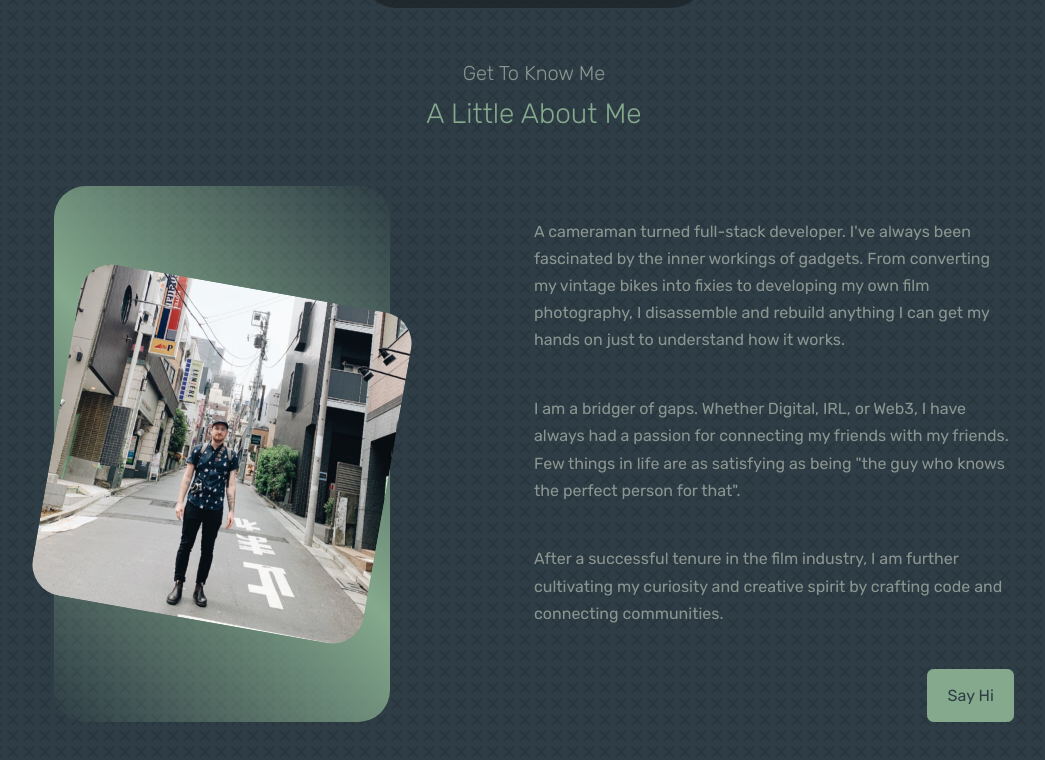
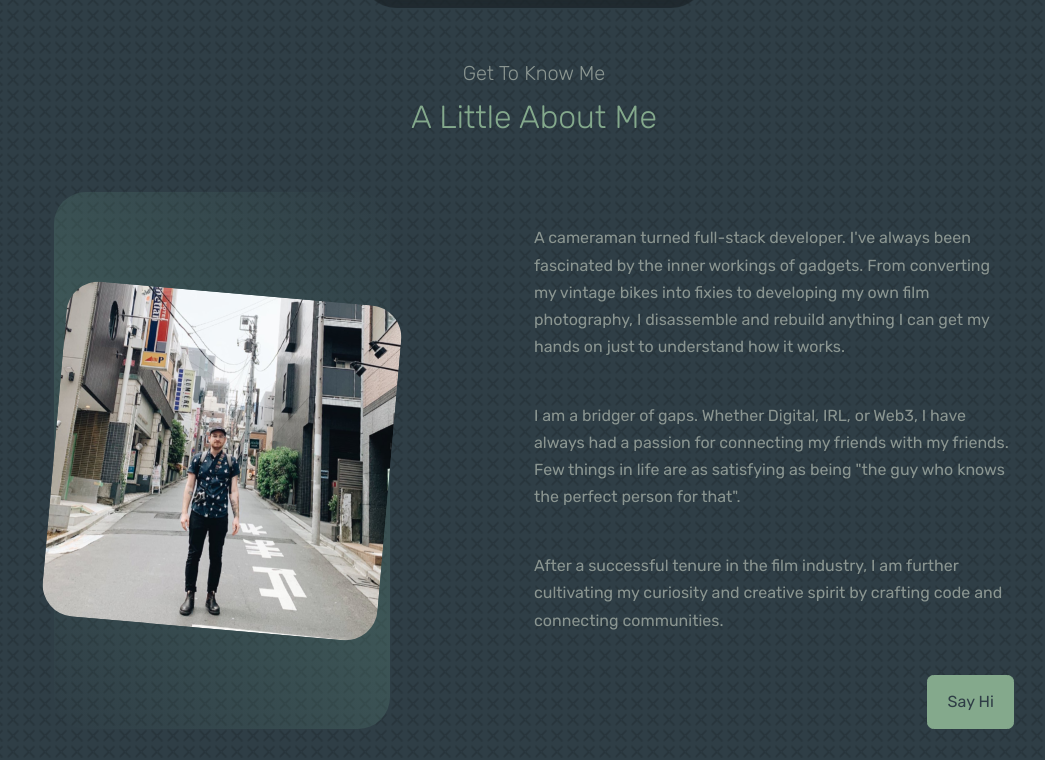
Before and after one commit to austin-rt/austin-rt.github.io, a React (Create React App) app: page / in a window 1280 px wide. Shown: the part 760-1520 px from the top of the page, without its empty margins (106-1151 px from the left). Built offline with nearby package versions, Linux system fonts and the light colour scheme.

Commit message:
contact form resizing

```diff
--- a/src/components/About/About.css
+++ b/src/components/About/About.css
@@ -13,21 +13,21 @@
   border-radius: 2rem;
   background: linear-gradient(45deg,
       transparent,
-      var(--color-primary),
+      var(--color-primary-alt),
       transparent);
   display: grid;
   place-items: center;
 }
 
-.about__me-image {
+.about__me-pfp {
   border-radius: 2rem;
   overflow: hidden;
-  transform: rotate(10deg);
+  transform: rotate(5deg);
   transition: var(--transition);
 }
 
-.about__me-image:hover {
-  transform: rotate(0deg);
+.about__me-pfp:hover {
+  transform: rotate(-5deg);
 }
 
 .about__cards {
--- a/src/components/About/About.jsx
+++ b/src/components/About/About.jsx
@@ -10,8 +10,8 @@ export default function About() {
 
       <div className="container about__container">
         <div className="about__me">
-          <div className="about__me-image">
-            <img src={aboutMe} alt="About Image" />
+          <div className="about__me-pfp">
+            <img src={aboutMe} alt="austin taylor" />
           </div>
         </div>
 
--- a/src/components/Contact/Contact.css
+++ b/src/components/Contact/Contact.css
@@ -48,6 +48,8 @@ form {
 
 .form__btn {
   align-self: flex-end;
+  line-height: 1.7;
+  font-size: 1rem;
 }
 
 input,
--- a/src/components/Contact/Contact.jsx
+++ b/src/components/Contact/Contact.jsx
@@ -35,21 +35,21 @@ export default function Contact() {
         <div className="contact__options">
 
           <article className="contact__option">
-            <MdOutlineEmail className="icon contact__option-icon" />
+            <MdOutlineEmail className="contact__option-icon icon" />
             <h4>Email</h4>
             <h5>me@austinrt.io</h5>
             <a href="mailto:me@austinrt.io" target="_blank">Drop Me A Line</a>
           </article>
 
           <article className="contact__option">
-            <ImLinkedin className="icon contact__option-icon" />
+            <ImLinkedin className="contact__option-icon icon" />
             <h4>LinkedIn</h4>
             <h5>linkedin.com/in/austinrt</h5>
             <a href="https://www.linkedin.com/li/austinrt" target="_blank">Send Me A Message</a>
           </article>
 
           <article className="contact__option">
-            <FiPhoneCall className="icon contact__option-icon" />
+            <FiPhoneCall className="contact__option-icon icon" />
             <h4>Call</h4>
             <h5>(229) 221-9699</h5>
             <a href="tel:+12292219699" target="_blank">Ring Me</a>
--- a/src/index.css
+++ b/src/index.css
@@ -73,7 +73,7 @@ section>h5 {
 }
 
 section>h2 {
-  font-size: 1.75rem;
+  font-size: 2rem;
   color: var(--color-primary);
   margin-bottom: 3rem;
 }
```
